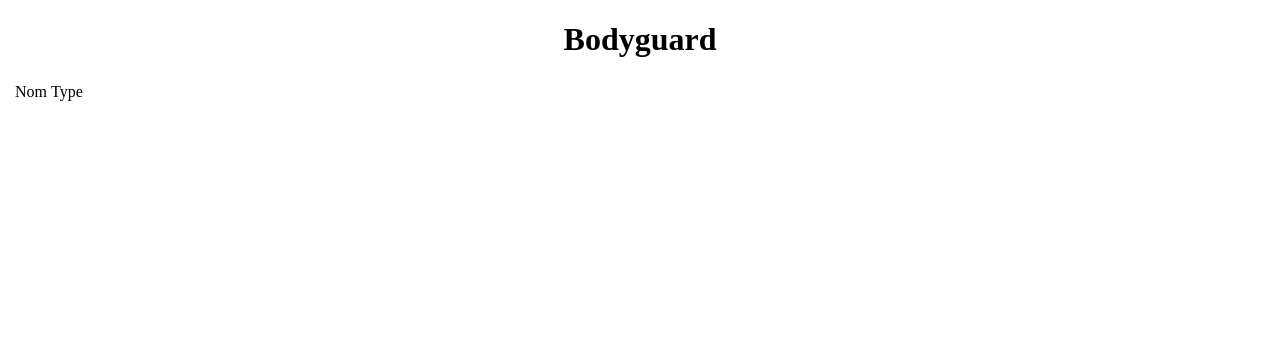
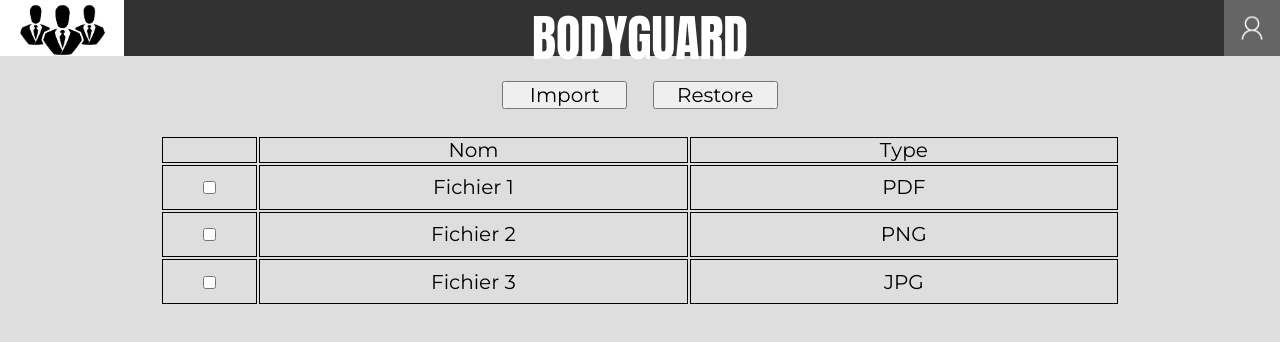
Before and after one commit to voluxyy/interface-web-infra, a plain HTML site: page main.html in a window 1280 px wide. Drawn offline with Linux system fonts and the light colour scheme; no server answers.

Commit message:
Update everything, add imgs.

```diff
--- /dev/null
+++ b/assets/css/main.css
@@ -0,0 +1,77 @@
+* {
+    margin: 0;
+    padding: 0;
+    box-sizing: border-box;
+
+    font-family: 'Montserrat', sans-serif;
+    font-size: 20px;
+}
+
+body {
+    background-color: rgb(222, 222, 222);
+}
+
+#head {
+    background-color: rgb(50, 50, 50);
+    height: 7vh;
+    width: auto;
+
+    display: grid;
+    grid-template-columns: repeat(3, 1fr);
+
+    color: white;
+}
+#head #head-img {
+    display: flex;
+    justify-self: left;
+
+    max-height: 7vh;
+}
+
+#head h1 {
+    display: flex;
+    justify-self: center;
+
+    font-family: Impact, sans-serif;
+    font-weight: 1;
+
+    font-size: 50px;
+}
+
+#head-user-logo {
+    display: flex;
+    justify-self: right;
+
+    max-height: 7vh;
+}
+
+#button {
+    display: flex;
+    justify-content: center;
+    margin: 1%;
+}
+
+#button input {
+    min-width: 10%;
+    margin: 1%;
+}
+
+
+#container-data {
+    display: flex;
+    justify-content: center;
+}
+.table-checkboxCell {
+    border: 1px solid black;
+    padding: 1%;
+}
+
+.table-dataCell {
+    width: 45%;
+    border: 1px solid black;
+}
+
+
+.table-row:hover {
+    background-color: #c4c4c4;
+}
--- a/assets/js/load-data.js
+++ b/assets/js/load-data.js
@@ -3,53 +3,63 @@
  */
 function loadData() {
     let container = document.getElementById("container-data");
-    let contains = document.getElementById("data");
-    if (contains !== null) {
-        contains.remove();
-    }
-
-    let div = document.createElement("div");
-    div.id = "data";
-
-    container.appendChild(div);
+    let table = createTable();
+    container.appendChild(table);
+}
 
 
-    let data = readDir();
+function createTable() {
+    let table = document.createElement("table");
+    table.style.textAlign = "center";
+    table.style.borderCollapse = "separate"; // Ajouter des lignes entre les cellules
+    table.style.borderSpacing = "1"; // Supprimer l'espacement entre les cellules
+    table.style.width = "75%";
 
-    let table = document.createElement("table");
     let row = table.insertRow();
 
     let checkboxCell = row.insertCell(0);
-
+    checkboxCell.className = "table-checkboxCell";
 
     let nameCell = row.insertCell(1);
     nameCell.innerHTML = "Nom";
+    nameCell.className = "table-dataCell";
 
     let typeCell = row.insertCell(2);
     typeCell.innerHTML = "Type";
+    typeCell.className = "table-dataCell";
 
+    let data = [
+        { name: "Fichier 1", type: "PDF" },
+        { name: "Fichier 2", type: "PNG" },
+        { name: "Fichier 3", type: "JPG" }
+    ];
 
     for (let i = 0; i < data.length; i++) {
         let row = table.insertRow();
+        row.className = "table-row";
 
         let checkboxCell = row.insertCell(0);
         let checkbox = document.createElement("input");
         checkbox.type = "checkbox";
         checkboxCell.appendChild(checkbox);
-
+        checkboxCell.className = "table-checkboxCell";
 
         let nameCell = row.insertCell(1);
         nameCell.innerHTML = data[i].name;
+        nameCell.className = "table-dataCell";
 
         let typeCell = row.insertCell(2);
         typeCell.innerHTML = data[i].type;
+        typeCell.className = "table-dataCell";
     }
 
-    div.appendChild(table);
+    return table;
 }
 
 function readDir() {
     let data = [];
+
+    //Chemin d'accès sur server ubuntu : /home/server/Desktop/save
     fetch("./Desktop/save")
         .then(resp => resp.json())
         .then(files => {
@@ -57,6 +67,20 @@ function readDir() {
                 data.push(file);
             }
         })
-        .catch(err => console.error(err));
+        .catch(err => {
+            console.error(err);
+            data.push({
+                "name": "Dossier",
+                "type": "Directory"
+            });
+            data.push({
+                "name": "File",
+                "type": "File"
+            });
+            data.push({
+                "name": "Text",
+                "type": "Txt"
+            });
+        });
     return data;
 }
--- a/main.html
+++ b/main.html
@@ -4,9 +4,25 @@
     <meta charset="UTF-8">
     <title>Bodyguard</title>
     <script src="assets/js/load-data.js"></script>
+    <link rel="stylesheet" href="assets/css/main.css">
+
+    <!-- GOOGLE FONTS -->
+    <link rel="preconnect" href="https://fonts.googleapis.com">
+    <link rel="preconnect" href="https://fonts.gstatic.com" crossorigin>
+    <link href="https://fonts.googleapis.com/css2?family=Montserrat&display=swap" rel="stylesheet">
 </head>
 <body onload="loadData()">
-    <h1 align="center">Bodyguard</h1>
+    <div id="head">
+        <img id="head-img" src="assets/img/bodyguard_logo_modif.jpg">
+        <h1>BODYGUARD</h1>
+        <img id="head-user-logo" src="assets/img/user-logo.png">
+    </div>
+
+    <div id="button">
+        <input type="button" value="Import">
+        <input type="button" value="Restore">
+    </div>
+
     <div id="container-data">
     </div>
 </body>
```
Also changed, not shown: assets/img/bodyguard_logo.jpg (added), assets/img/bodyguard_logo_modif.jpg (added), assets/img/user-logo.png (added).
